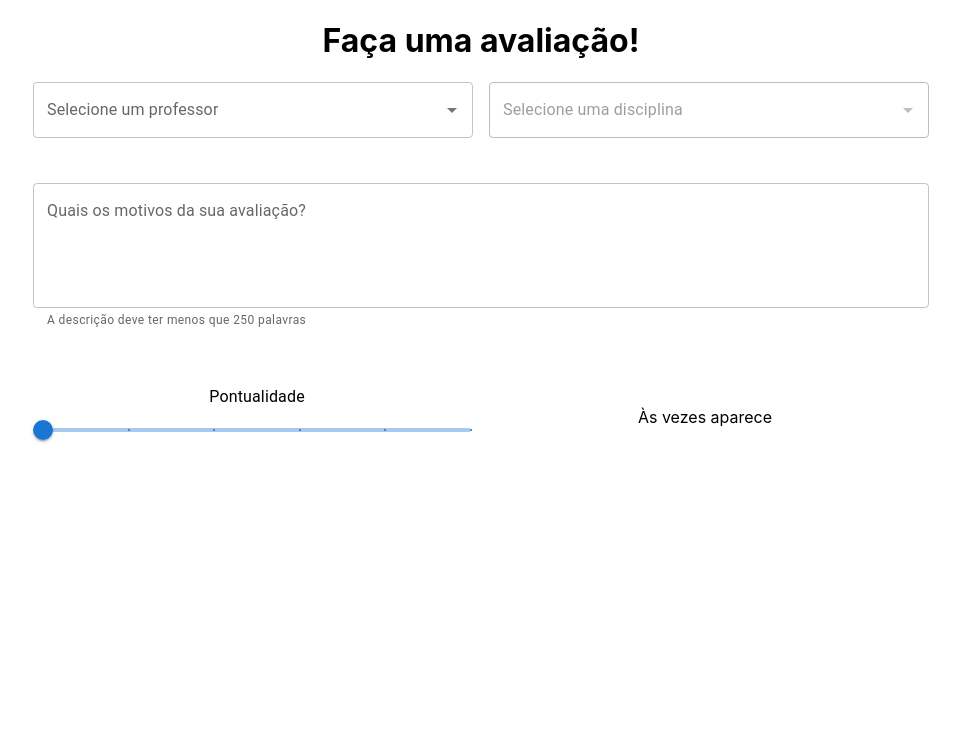
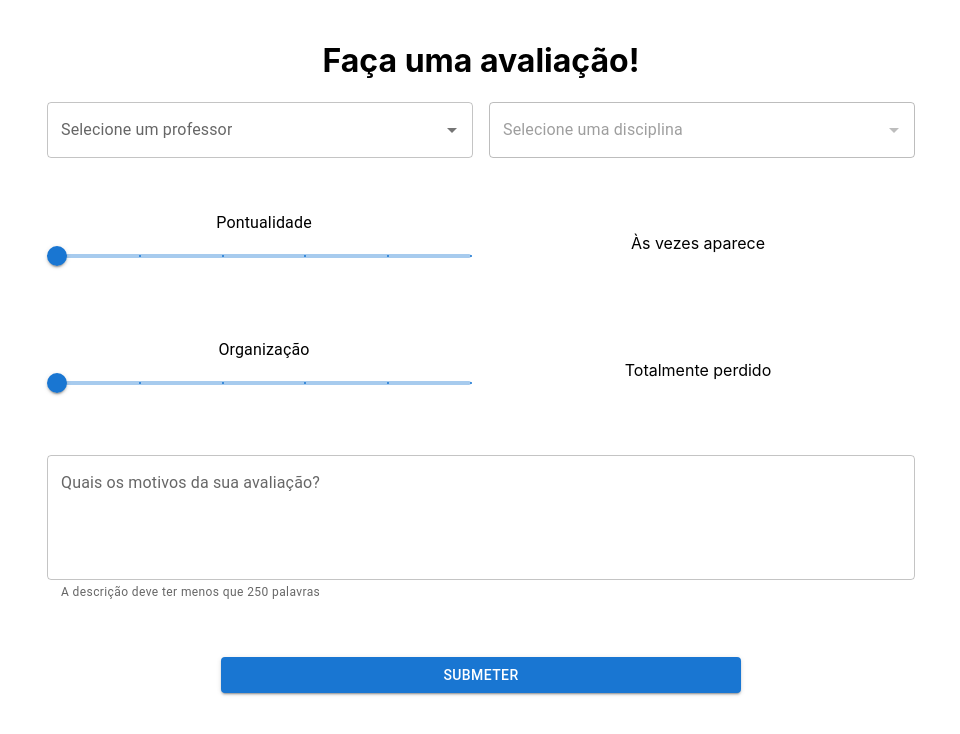
Before and after one commit to eduardocanova23/Teacher-Review, a React (Create React App) app in the folder frontend/: page / in a window 1280 px wide. Shown: the top 734 px of the page, without its empty margins (159-1119 px from the left). Built offline with nearby package versions, Linux system fonts and the light colour scheme; no server answers.

Commit message:
updated submit btn functions

```diff
--- a/frontend/src/components/RateSlider.jsx
+++ b/frontend/src/components/RateSlider.jsx
@@ -3,7 +3,7 @@ import { Typography, Slider } from '@mui/material';
 const RateSlider = (props) => {
     let value = props.input[props.name]
     let feedback = props.feedbacks[value/2]
-    console.log(props.input)
+
     return (
         <>
                 <div style={{ width: '100%', margin:10}}>
@@ -26,6 +26,7 @@ const RateSlider = (props) => {
                 <div style={{ width: '100%', margin:10}}>
                     {feedback}
                 </div>
+
         </>
     )
 }
--- a/frontend/src/components/ReviewForm.jsx
+++ b/frontend/src/components/ReviewForm.jsx
@@ -1,32 +1,25 @@
 import React from "react";
 import TextField from '@mui/material/TextField';
 import RateSlider from "./RateSlider";
+import SubmitForm from "./SubmitForm";
+
 import json_feed from '../constants/feedbacks.json'
-import { useProfessors } from "./hooks/useProfessors";
 import { FormControl, Autocomplete} from '@mui/material';
+import { useProfessor } from "./hooks/useProfessor";
+import { useSubject } from "./hooks/useSubject";
+import { useSubjectList } from "./hooks/useSubjectList";
+
+import { useProfessorList } from "./hooks/useProfessorLists";
+import { useRate } from "./hooks/useRate";
+import { useDescription } from "./hooks/useDescription";
 
 const ReviewForm = () => {
-    const {inputProfessor, handleProfessorInput} = useProfessors()
-    const [inputSubject, setSubject] = React.useState("");
-    const [inputDescription, setDescription] = React.useState("");
-    const [inputRate, setRate] = React.useState({
-        "Pontualidade": 0,
-        "Organização": 0,
-        "Assiduidade": 0,
-        "Didática": 0,
-        "Nível de Mamata": 0
-    });
-
-    const handleRateInput = (event, newValue) => {
-        let newRateInput = {
-            ...inputRate,
-        }
-        newRateInput[event.target.name] = newValue
-        setRate(newRateInput)
-    }
-    const professors = {
-        'daniel':['a', 'b', 'c']
-    }
+    const {inputProfessor, handleProfessorInput} = useProfessor();
+    const {inputSubject, handleSubjectInput} = useSubject();
+    const {professorsList} = useProfessorList();
+    const {subjectList, handleSubjectList} = useSubjectList();
+    const {inputDescription, handleDescriptionInput} = useDescription()
+    const {inputRate, handleRateInput} = useRate()
 
     const styles = {
         form_div: {
@@ -37,59 +30,75 @@ const ReviewForm = () => {
         }
     }
 
-    const handleSubjectInput = (event, newValue) => {
-        setSubject(newValue);
-        console.log(newValue)
-    }
 
+    const rates_list = []
+    Object.keys(json_feed).forEach( (crit) => {
+        rates_list.push(
+        <div style={styles.form_div}>
+        <RateSlider
+            input={inputRate}
+            set={handleRateInput}
+            name={crit}
+            feedbacks={json_feed[crit]}
+        /></div>);
+    });
 
     return (
-        <div className="Form" >
+        <div className="Form" style={{padding:20}}>
             <h1>Faça uma avaliação!</h1>
             <FormControl style={{width: '70%'}}>
                 <div style={styles.form_div}>
                     <Autocomplete
+                        isOptionEqualToValue={(option, value) => option.id === value.id}
                         value={inputProfessor}
-                        onChange={handleProfessorInput}
-                        options={Object.keys(professors)}
+                        onChange={(event, newValue) => {
+                            handleProfessorInput(newValue)
+                            handleSubjectList(newValue)
+                        }}
+                        options={professorsList.length > 0? professorsList : []}
+                        loading={professorsList.length > 0? false : true}
+                        loadingText="Loading..."
                         sx={{ width: '100%', mr: 1}}
                         renderInput={(params) => <TextField {...params} label="Selecione um professor" />}
                     />
 
                     <Autocomplete
+                        isOptionEqualToValue={(option, value) => option.id === value.id}
                         value={inputSubject}
                         onChange={handleSubjectInput}
                         disabled={inputProfessor? false : true}
-                        options={professors[inputProfessor]? professors[inputProfessor] : []}
+                        options={subjectList.length > 0? subjectList : []}
+                        loading={subjectList.length > 0? false : true}
+                        loadingText="Loading..."
                         sx={{ width: '100%', ml: 1}}
                         renderInput={(params) => <TextField {...params} label="Selecione uma disciplina" />}
                     />
 
                 </div>
+
+                {rates_list}
+
                 <div style={styles.form_div}>
 
-                 <TextField
+                    <TextField
                     error={inputDescription.length > 250? true : false}
                     helperText="A descrição deve ter menos que 250 palavras"
-                    onChange={(event) => {
-                        setDescription(event.target.value)
-                    }}
+                    onChange={handleDescriptionInput}
                     value={inputDescription}
                     id="outlined-multiline-flexible"
                     label="Quais os motivos da sua avaliação?"
                     multiline
                     sx={{ width: '100%', height: '50%'}}
                     rows={4}
-                />
+                    />
                 </div>
-                <div style={styles.form_div}>
-                    <RateSlider
-                        input={inputRate}
-                        set={handleRateInput}
-                        name="Pontualidade"
-                        feedbacks={json_feed['Pontualidade']}
-                    />
-
+                <div>
+                   <SubmitForm inputs={{
+                     "Professor": inputProfessor,
+                     "Disciplina": inputSubject,
+                     "Notas": inputRate,
+                     "Descrição": inputDescription
+                   }}></SubmitForm>
                 </div>
             </FormControl>
         </div>
--- /dev/null
+++ b/frontend/src/components/SubmitForm.jsx
@@ -0,0 +1,49 @@
+import React, { useEffect, useState } from "react";
+import {Stack, Alert, Button } from '@mui/material';
+const RateSlider = (props) => {
+    const [alert, setAlert] = useState({
+        'message': "",
+        'severity': ""
+    })
+
+    const handleSubmit = (inputs) => {
+
+    }
+    const checkSubmit = (inputs) => {
+        let alertObj = {
+            'message': `Submissão feita com sucesso`,
+            'severity': 'success'
+        }
+        const check = Object.keys(inputs).every((key) => {
+            if(inputs[key] === ""){
+                alertObj = {
+                    'message': `Você deve preencher o campo ${key}`,
+                    'severity': 'warning'
+                }
+                return false
+            }
+            return true
+        })
+        if(check){
+            handleSubmit(inputs)
+            setAlert(alertObj)
+        } else {
+            setAlert(alertObj)
+        }
+    }
+    return (
+        <>
+                <Stack style={{alignItems: 'center'}} spacing={2}>
+                    {alert['message']? <Alert style={{width: '70%', margin: 10}}  variant="outlined" severity={alert['severity']}>
+                        {alert['message']}
+                    </Alert > : <></>}
+                    <Button  variant="contained"  style={{width: '60%', margin: 10}} onClick={() => checkSubmit(props.inputs)}>
+                        Submeter
+                    </Button>
+                </Stack>
+
+        </>
+    )
+}
+
+export default RateSlider;
--- /dev/null
+++ b/frontend/src/components/hooks/useDescription.jsx
@@ -0,0 +1,12 @@
+import React from "react";
+import { useEffect, useState } from "react";
+import { useSubjectList } from "./useSubjectList";
+export const useDescription = () => {
+    const [inputDescription, setDescription] = React.useState("");
+
+    const handleDescriptionInput = (event) => {
+        setDescription(event.target.value)
+    }
+
+    return {inputDescription, handleDescriptionInput};
+};
--- /dev/null
+++ b/frontend/src/components/hooks/useProfessor.jsx
@@ -0,0 +1,12 @@
+import React from "react";
+import { useEffect, useState } from "react";
+import { useSubjectList } from "./useSubjectList";
+export const useProfessor = () => {
+    const [inputProfessor, setProfessor] = React.useState("");
+
+    const handleProfessorInput = (newValue) => {
+        setProfessor(newValue)
+    }
+
+    return {inputProfessor, handleProfessorInput};
+};
--- /dev/null
+++ b/frontend/src/components/hooks/useProfessorLists.jsx
@@ -0,0 +1,27 @@
+import React from "react";
+import axios from "axios";
+import config from '../../config'
+import { useEffect, useState } from "react";
+
+export const useProfessorList = () => {
+    const [professorsList, setProfessorList] = React.useState([]);
+
+    const fetchProfessors = async () => {
+        const response = await axios.get(
+            config.api_url + '/get-all-teachers'
+        )
+        const profs = response["data"]["teacher-list"].map((prof) => {
+            return {
+                "label": prof.name,
+                "id": prof.id
+            }
+        })
+        setProfessorList(profs)
+    };
+
+    useEffect(() => {
+        fetchProfessors();
+    }, []);
+
+    return {professorsList};
+};
--- a/frontend/src/components/hooks/useProfessors.jsx
+++ /dev/null
@@ -1,25 +0,0 @@
-import React from "react";
-import axios from "axios";
-import { useEffect, useState } from "react";
-
-export const useProfessors = () => {
-    const [inputProfessor, setProfessor] = React.useState("");
-
-    const handleProfessorInput = (event, newValue) => {
-        setProfessor(newValue)
-    }
-
-    const fetchProfessors = async () => {
-        // const response = await axios.get(
-        //     "https://fakestoreapi.com/Professors"
-        // );
-
-        // if (response && response.data) setProducts(response.data);
-    };
-
-    // useEffect(() => {
-    //     fetchProducts();
-    // }, []);
-
-    return {inputProfessor, handleProfessorInput};
-};
--- /dev/null
+++ b/frontend/src/components/hooks/useRate.jsx
@@ -0,0 +1,22 @@
+import React from "react";
+import { useEffect, useState } from "react";
+import { useSubjectList } from "./useSubjectList";
+export const useRate = () => {
+    const [inputRate, setRate] = React.useState({
+        "Pontualidade": 0,
+        "Organização": 0,
+        "Assiduidade": 0,
+        "Didática": 0,
+        "Nível de Mamata": 0
+    });
+
+    const handleRateInput = (event, newValue) => {
+        let newRateInput = {
+            ...inputRate,
+        }
+        newRateInput[event.target.name] = newValue
+        setRate(newRateInput)
+    }
+
+    return {inputRate, handleRateInput};
+};
--- /dev/null
+++ b/frontend/src/components/hooks/useSubject.jsx
@@ -0,0 +1,11 @@
+import React from "react";
+import { useEffect, useState } from "react";
+export const useSubject = () => {
+    const [inputSubject, setSubject] = React.useState("");
+
+    const handleSubjectInput = (event, newValue) => {
+        setSubject(newValue)
+    }
+
+    return {inputSubject, handleSubjectInput};
+};
--- /dev/null
+++ b/frontend/src/components/hooks/useSubjectList.jsx
@@ -0,0 +1,28 @@
+import React from "react";
+import axios from "axios";
+import config from '../../config'
+import { useEffect, useState } from "react";
+
+export const useSubjectList = () => {
+    const [subjectList, setSubjectList] = React.useState([]);
+
+    const handleSubjectList = async (newValue) => {
+        if(newValue){
+            const response = await axios.post(
+                config.api_url + '/get-teacher-subjects',
+                {
+                    "id": newValue["id"]
+                }
+            )
+            const subjects = response["data"]["subjects"].map((subj) => {
+                return {
+                    "label": subj.name,
+                    "id": subj.id
+                }
+            })
+            setSubjectList(subjects)
+        }
+    };
+
+    return {subjectList, handleSubjectList};
+};
```
Also changed, not shown: frontend/src/components/hooks/useForm.jsx (added, +12 -0 lines), 1 other file (tests, documents, lock files or other folders). Lines whose indentation alone changed are shown as unchanged.
